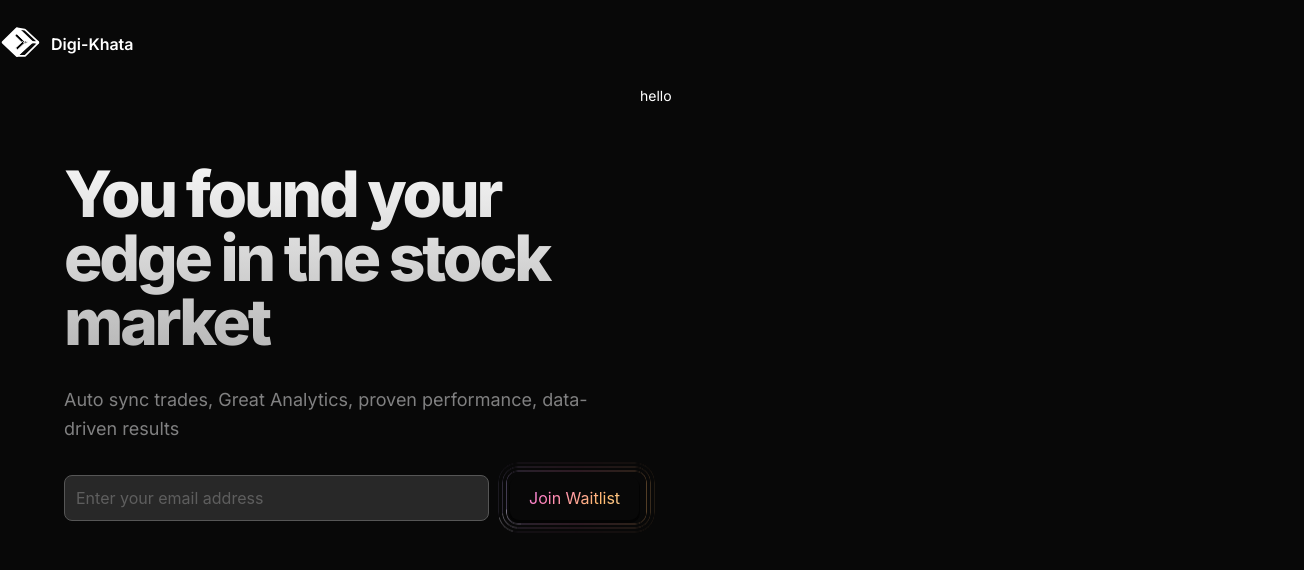
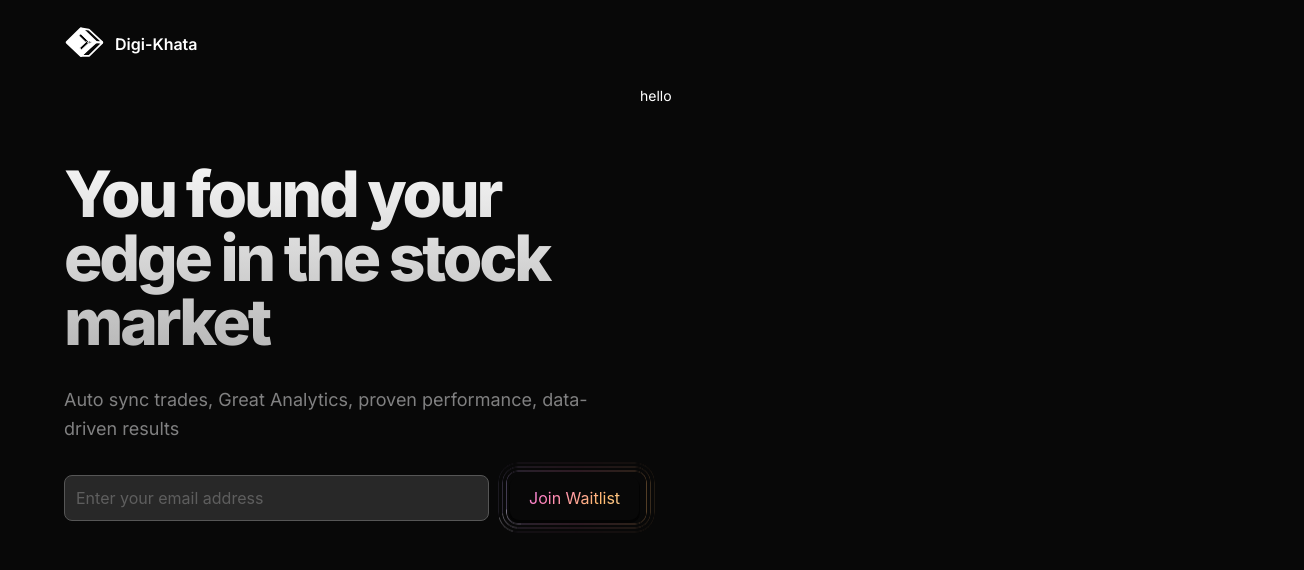
Before and after one commit to bafna-hitesh/digi-khata, a Next.js app in the folder apps/web/: page / in a window 1280 px wide. Shown: the top 570 px of the page, 1304 px wide, since content can reach past the window. Built offline with nearby package versions, Linux system fonts and the light colour scheme.

Commit message:
waitlist button animation

```diff
--- a/apps/web/app/home.module.scss
+++ b/apps/web/app/home.module.scss
@@ -1,7 +1,10 @@
 .header {
   z-index: 100;
-  width: 100vw;
   padding: 22px 24px;
+  width: 90%;
+  max-width: 1328px;
+  margin-left: auto;
+  margin-right: auto;
 }
 
 .headerInner {
--- a/apps/web/components/waitlist/Waitlist.module.scss
+++ b/apps/web/components/waitlist/Waitlist.module.scss
@@ -18,6 +18,29 @@
   color: transparent;
   -webkit-text-fill-color: transparent;
   background-color: white;
+
+  &:hover {
+    background-size: 500% auto;
+    animation: textShine 5s ease-in-out infinite alternate;
+  }
+}
+
+@keyframes textShine {
+  0% {
+    background-position: 0% 10%;
+  }
+  10% {
+    background-position: 10% 30%;
+  }
+  30% {
+    background-position: 30% 50%;
+  }
+  50% {
+    background-position: 50% 100%;
+  }
+  100% {
+    background-position: 100% 50%;
+  }
 }
 
 .heroActionButtonFrames {
```
